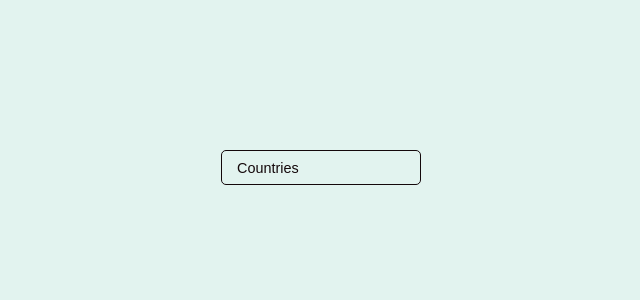
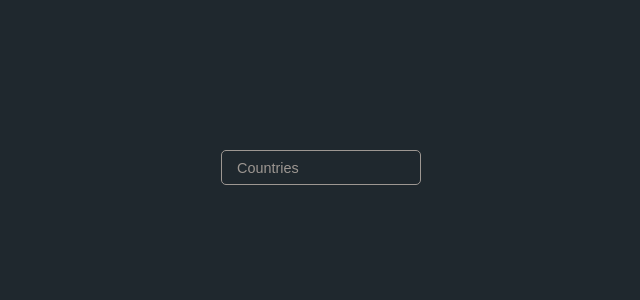
Before and after one commit to orjanskaar/autocomplete, a React (Create React App) app: page / in a window 1280 px wide. Shown: the top 300 px of the page, without its empty margins (319-959 px from the left). Built offline with nearby package versions, Linux system fonts and the light colour scheme.

Commit message:
update no globalstyle for active item

```diff
--- a/src/App.css
+++ b/src/App.css
@@ -16,6 +16,6 @@ body {
 .App {
     display: grid;
     grid-template-columns: 1fr 200px 1fr;
-    background-color: #e2f3ef ;
+    background-color: #1f282e ;
     height: 100%;
 }
--- a/src/components/Autocomplete.js
+++ b/src/components/Autocomplete.js
@@ -7,25 +7,25 @@
 //  theme={'light'} //dark, light or transperent
 // />
 
-import React, {useEffect, useState} from 'react'
+import React from 'react'
 import styled, {createGlobalStyle } from 'styled-components'
 
 
 export const Autocomplete = (props) => {
-    const [list, setList] = useState([])
-    const [colorHi, setColorHi] = useState('')
-    const [colorLo, setColorLo] = useState('')
-    const [listPos, setListPos] = useState(-1)
-    const [displ, setDispl] = useState(false)
+    const [list, setList] = React.useState([])
+    const [colorHi, setColorHi] = React.useState('')
+    const [colorLo, setColorLo] = React.useState('')
+    const [listPos, setListPos] = React.useState(-1)
+    const [displ, setDispl] = React.useState(false)
 
-    useEffect(()=> {
+    React.useEffect(()=> {
         document.body.addEventListener('click', (e) => {
             if(!e.target.classList.contains('dontCloseMe')) {setDispl(false)}
             setListPos(-1)
         })
     }, [])
 
-    useEffect(()=> {
+    React.useEffect(()=> {
         const clr = getComputedStyle(document.getElementById('AppId123'))
         const val = clr.backgroundColor
         const tmpval = val.split('(')
@@ -127,17 +127,7 @@ export const Autocomplete = (props) => {
             listItems[i].classList.remove('activeItem')
         }
     }
-    const GlobalStyle = createGlobalStyle`
-        body {
-            perspective: 1000;
-            backface-visibility: hidden;
-        }
-        .activeItem{
-            transform: translateY(0.5px) scale(1.1);
-            background-color: ${props.theme === 'dark' ? 'rgba(50,50,50,95)': props.theme === 'light' ? 'rgba(255,255,255,0.9)': props.theme === 'transparent' ? 'rgba(0,0,0,0.4)' : '#fff'};
 
-        }
-    `
     return (
 
             <Wrapper id="AppId123">
@@ -162,9 +152,8 @@ export const Autocomplete = (props) => {
                 </InpContainer>
                 {displ && <List className="ultag_123">
                     {
-
                         list.slice(0, props.reslen).map((itm,index) => {
-                            return <ListItem className={`dontCloseMe ${index===listPos?'activeItem':''}`} onClick={handleClick} theme={props.theme} key={index} onMouseOver={handleMouseOver}>{itm.name}</ListItem>
+                            return <ListItem className={`dontCloseMe`} active={index===listPos?true:false} onClick={handleClick} theme={props.theme} key={index} onMouseOver={handleMouseOver}>{itm.name}</ListItem>
                         })
                     }
                 </List>}
@@ -172,7 +161,12 @@ export const Autocomplete = (props) => {
     )
 
 }
-
+const GlobalStyle = createGlobalStyle`
+body {
+    perspective: 1000;
+    backface-visibility: hidden;
+}
+`
 const Wrapper = styled.div `
     margin-top: 150px;
     grid-column: 2;
@@ -239,6 +233,12 @@ const ListItem = styled.li `
     background-color: gray;
     padding: 0.5rem;
     background-color: ${props => props.theme === 'dark' ? 'rgba(40,40,40,0.9)': props.theme === 'light' ? 'rgba(255,255,255,0.85)': props.theme === 'transparent' ? 'rgba(0,0,0,0.3)' : '#fff'};
+    ${props =>
+        (props.active&&props.theme==='dark')? 'background-color: rgba(50,50,50,95);transform: translateY(0.5px) scale(1.1)'
+        :(props.active&&props.theme==='light')? 'background-color: rgba(255,255,255,0.9);transform: translateY(0.5px) scale(1.1)'
+        :(props.active&&props.theme==='transparent')? 'background-color: rgba(0,0,0,0.4);transform: translateY(0.5px) scale(1.1)'
+        :null
+    };
     color: ${props => props.theme === 'dark' ? '#eee': props.theme === 'light' ? '#333': props.theme === 'transparent' ? '#eee' : '#fff'};
     border-left: 2px solid blueviolet;
     margin-bottom: 1px;
```
Also changed, not shown: 1 other file (tests, documents, lock files or other folders).
